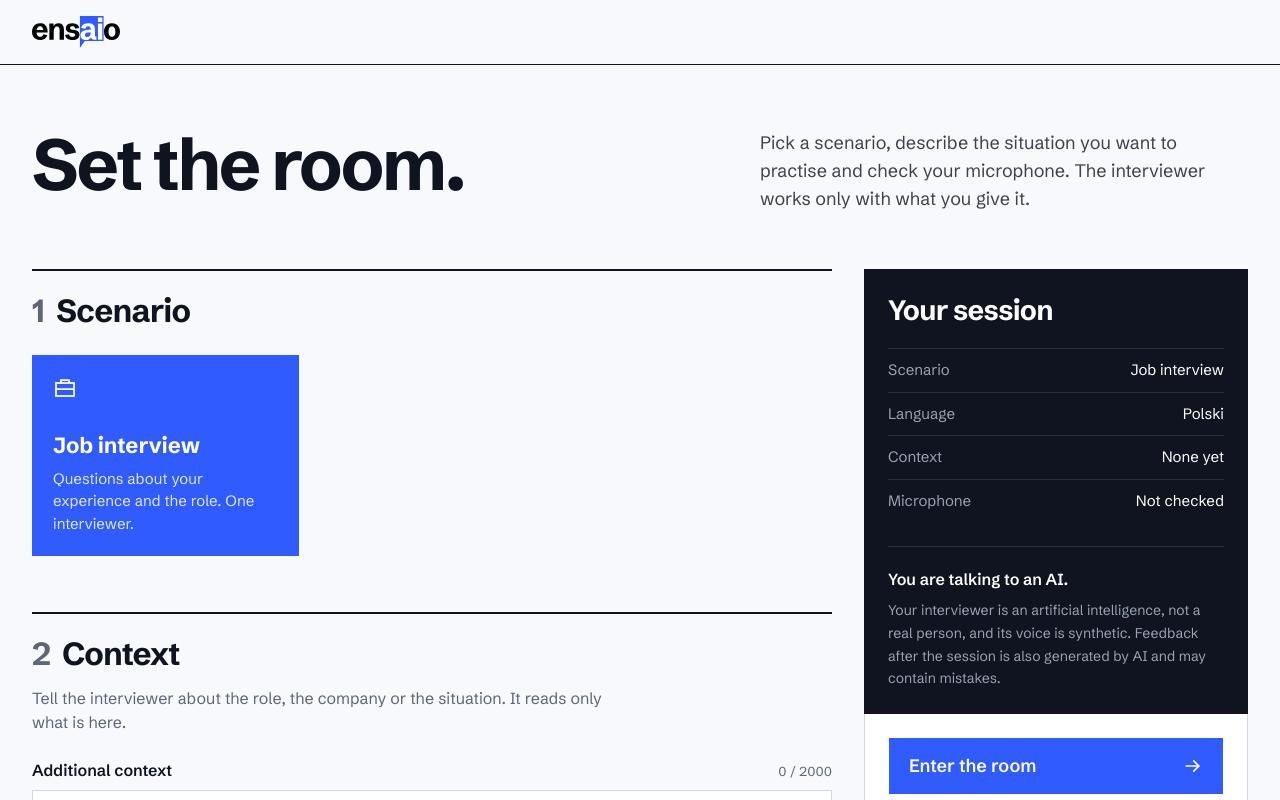
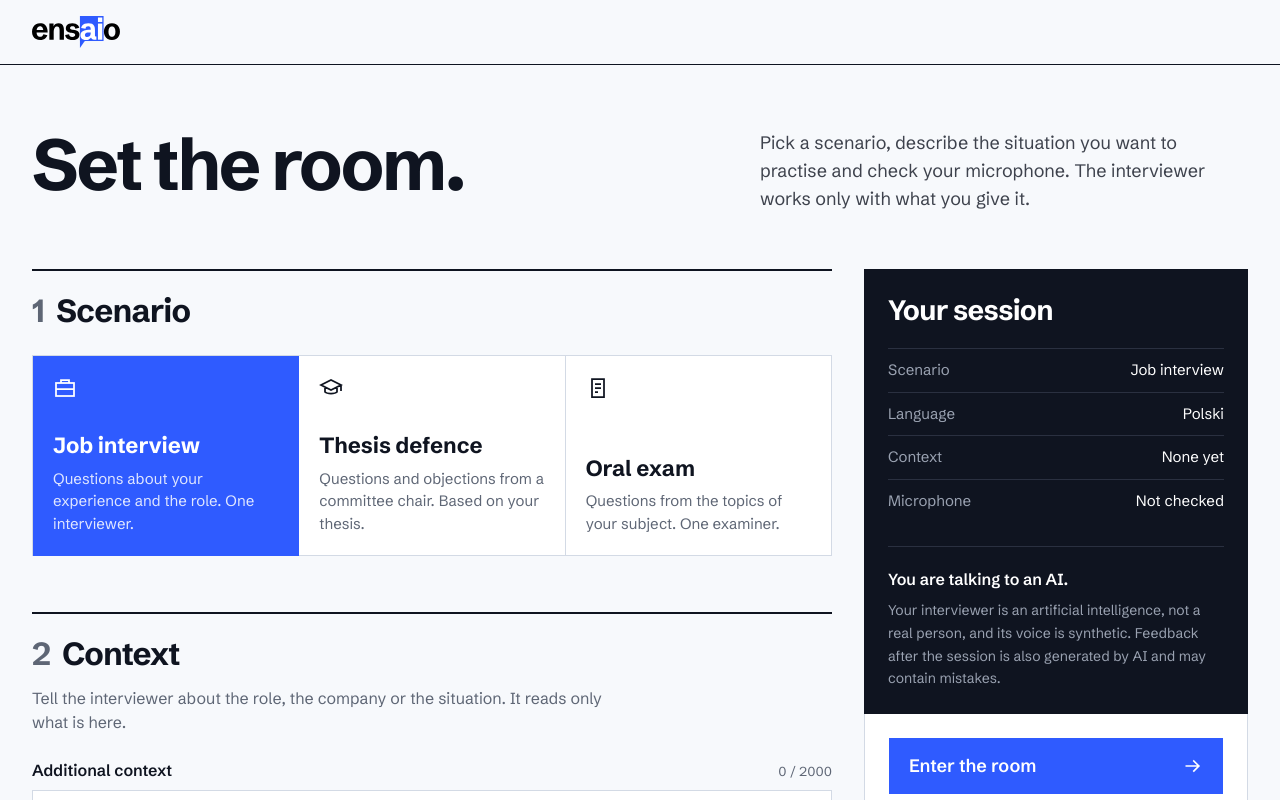
Before and after one commit to Professional-Design-Project/PDP, a Next.js app in the folder frontend/: page /practice in a window 1280 px wide. Shown: the top 800 px of the page. Built offline with nearby package versions, Linux system fonts and the light colour scheme; no server answers.

Commit message:
feat(frontend): let users choose between three scenarios

```diff
--- a/frontend/src/app/practice/page.tsx
+++ b/frontend/src/app/practice/page.tsx
@@ -2,7 +2,14 @@
 
 import { useEffect, useReducer, useRef, useState } from "react";
 import { arrowMotion } from "@/components/button-styles";
-import { ArrowRightIcon, BriefcaseIcon, MicrophoneIcon } from "@/components/icons";
+import {
+  ArrowRightIcon,
+  BriefcaseIcon,
+  ExamIcon,
+  GraduationIcon,
+  MicrophoneIcon,
+} from "@/components/icons";
+import { scenarioCopy, scenarioIds, type ScenarioId } from "@/lib/scenarios";
 import { Loader } from "@/components/loader";
 import { Rise } from "@/components/rise";
 import { Section } from "@/components/section";
@@ -18,6 +25,12 @@ import { StatusLine } from "@/components/status-line";
 
 const API_URL = process.env.NEXT_PUBLIC_API_URL || "http://127.0.0.1:8000/v1";
 const CONTEXT_LIMIT = 2000;
+
+const scenarioIcons: Record<ScenarioId, typeof BriefcaseIcon> = {
+  "job-interview": BriefcaseIcon,
+  "thesis-defence": GraduationIcon,
+  "oral-exam": ExamIcon,
+};
 
 const languages = [
   { value: "pl", label: "Polski" },
@@ -59,6 +72,7 @@ export default function Home() {
     transcript: TranscriptLine[];
     message: string;
   } | null>(null);
+  const [scenario, setScenario] = useState<ScenarioId>("job-interview");
   const [language, setLanguage] = useState("pl");
   const [context, setContext] = useState("");
   const [microphones, setMicrophones] = useState<MediaDeviceInfo[]>([]);
@@ -189,7 +203,7 @@ export default function Home() {
       streamRef.current = stream;
       const session = await request<Session>("/sessions", {
         method: "POST",
-        body: JSON.stringify({ scenario_id: "job-interview", language, context }),
+        body: JSON.stringify({ scenario_id: scenario, language, context }),
       });
       const peer = new RTCPeerConnection({ iceServers: session.ice_servers });
       stream.getTracks().forEach((track) => peer.addTrack(track, stream));
@@ -253,6 +267,7 @@ export default function Home() {
         duration={summary.duration}
         transcript={summary.transcript}
         message={summary.message}
+        heading={scenarioCopy[scenario].finished}
         onAgain={() => void startConversation()}
         onSetup={() => setPhase("setup")}
       />
@@ -277,24 +292,36 @@ export default function Home() {
       <div className="mt-14 grid gap-12 lg:grid-cols-12 lg:gap-8">
         <Rise delay={180} className="space-y-14 lg:col-span-8">
           <Section number={1} title="Scenario">
-            <fieldset disabled={locked} className="grid sm:grid-cols-3">
+            <fieldset
+              disabled={locked}
+              className="grid border-t border-l border-line sm:grid-cols-3"
+            >
               <legend className="sr-only">Scenario</legend>
-              <label className="flex min-h-44 cursor-pointer flex-col border border-cobalt bg-cobalt p-5 text-white has-focus-visible:outline-2 has-focus-visible:outline-offset-2 has-focus-visible:outline-ink">
+              {scenarioIds.map((id) => {
+                const Icon = scenarioIcons[id];
+                return (
+                  <label
+                    key={id}
+                    className="group flex min-h-44 flex-col border-r border-b border-line bg-white p-5 text-ink duration-300 hover:bg-raised has-checked:border-cobalt has-checked:bg-cobalt has-checked:text-white has-focus-visible:outline-2 has-focus-visible:outline-offset-2 has-focus-visible:outline-ink"
+                  >
                     <input
                       type="radio"
                       name="scenario"
-                  value="job-interview"
-                  defaultChecked
+                      value={id}
+                      checked={scenario === id}
+                      onChange={() => setScenario(id)}
                       className="sr-only"
                     />
-                <BriefcaseIcon className="size-6" />
+                    <Icon className="size-6 transition-transform duration-300 ease-(--ease-soft) group-hover:-translate-y-0.5" />
                     <span className="mt-auto pt-8 text-[22px] leading-tight font-bold">
-                  Job interview
+                      {scenarioCopy[id].title}
                     </span>
-                <span className="mt-2 text-[15px] text-white/85">
-                  Questions about your experience and the role. One interviewer.
+                    <span className="mt-2 text-[15px] text-muted group-has-checked:text-white/85">
+                      {scenarioCopy[id].description}
                     </span>
                   </label>
+                );
+              })}
             </fieldset>
           </Section>
 
@@ -319,7 +346,7 @@ export default function Home() {
                   maxLength={CONTEXT_LIMIT}
                   disabled={locked}
                   onChange={(event) => setContext(event.target.value)}
-                  placeholder="For example: junior backend developer at a fintech, second round, they asked about system design last time."
+                  placeholder={scenarioCopy[scenario].placeholder}
                   className="mt-2 block min-h-36 w-full resize-y border border-line bg-white p-4 placeholder:text-muted/80 focus-visible:border-ink focus-visible:outline-none disabled:bg-raised disabled:text-muted"
                 />
               </div>
@@ -393,7 +420,7 @@ export default function Home() {
             <h2 className="text-[28px] leading-tight font-bold tracking-tight">Your session</h2>
             <dl className="mt-5 text-[15px]">
               {[
-                ["Scenario", "Job interview"],
+                ["Scenario", scenarioCopy[scenario].title],
                 ["Language", languageLabel],
                 ["Context", context.trim() ? `${context.trim().length} characters` : "None yet"],
                 ["Microphone", microphoneSummary],
@@ -448,6 +475,7 @@ export default function Home() {
           state={live}
           connected={connected}
           language={languageLabel}
+          scenario={scenarioCopy[scenario].title}
           muted={muted}
           ending={ending}
           onToggleMute={toggleMute}
--- a/frontend/src/components/icons.tsx
+++ b/frontend/src/components/icons.tsx
@@ -100,3 +100,33 @@ export function CloseIcon({ className }: IconProps) {
     </svg>
   );
 }
+
+export function GraduationIcon({ className }: IconProps) {
+  return (
+    <svg
+      viewBox="0 0 24 24"
+      fill="none"
+      stroke="currentColor"
+      strokeWidth="1.75"
+      aria-hidden="true"
+      className={className}
+    >
+      <path d="M2 9l10-5 10 5-10 5ZM6 11v5c2 2 10 2 12 0v-5M22 9v6" />
+    </svg>
+  );
+}
+
+export function ExamIcon({ className }: IconProps) {
+  return (
+    <svg
+      viewBox="0 0 24 24"
+      fill="none"
+      stroke="currentColor"
+      strokeWidth="1.75"
+      aria-hidden="true"
+      className={className}
+    >
+      <path d="M6 3h12v18H6ZM9 8h6M9 12h6M9 16h3" />
+    </svg>
+  );
+}
--- a/frontend/src/components/session/live-session.tsx
+++ b/frontend/src/components/session/live-session.tsx
@@ -20,6 +20,7 @@ type LiveSessionProps = {
   state: LiveState;
   connected: boolean;
   language: string;
+  scenario: string;
   muted: boolean;
   ending: boolean;
   onToggleMute: () => void;
@@ -42,6 +43,7 @@ export function LiveSession({
   state,
   connected,
   language,
+  scenario,
   muted,
   ending,
   onToggleMute,
@@ -92,7 +94,9 @@ export function LiveSession({
     >
       <header className="flex h-16 shrink-0 items-center justify-between gap-4 border-b border-ink-line px-4 sm:px-8">
         <Image src="/brand/logo-light.svg" alt="ensaio" width={88} height={31} />
-        <p className="hidden text-[15px] text-ink-muted md:block">Job interview / {language}</p>
+        <p className="hidden text-[15px] text-ink-muted md:block">
+          {scenario} / {language}
+        </p>
         <div className="flex items-center gap-5">
           <p className="text-[28px] leading-none font-bold tracking-[-0.04em] tabular-nums">
             {formatClock(elapsed)}
--- a/frontend/src/components/session/session-summary.tsx
+++ b/frontend/src/components/session/session-summary.tsx
@@ -7,6 +7,7 @@ type SessionSummaryProps = {
   duration: number;
   transcript: TranscriptLine[];
   message: string;
+  heading: string;
   onAgain: () => void;
   onSetup: () => void;
 };
@@ -15,6 +16,7 @@ export function SessionSummary({
   duration,
   transcript,
   message,
+  heading,
   onAgain,
   onSetup,
 }: SessionSummaryProps) {
@@ -33,7 +35,7 @@ export function SessionSummary({
           as="h1"
           className="text-[56px] leading-[0.92] font-bold tracking-[-0.04em] sm:text-[96px] lg:col-span-7"
         >
-          Interview finished.
+          {heading}
         </Rise>
         <Rise
           as="p"
--- /dev/null
+++ b/frontend/src/lib/scenarios.ts
@@ -0,0 +1,30 @@
+export type ScenarioId = "job-interview" | "thesis-defence" | "oral-exam";
+
+export const scenarioIds: ScenarioId[] = ["job-interview", "thesis-defence", "oral-exam"];
+
+export const scenarioCopy: Record<
+  ScenarioId,
+  { title: string; description: string; placeholder: string; finished: string }
+> = {
+  "job-interview": {
+    title: "Job interview",
+    description: "Questions about your experience and the role. One interviewer.",
+    placeholder:
+      "For example: junior backend developer at a fintech, second round, they asked about system design last time.",
+    finished: "Interview finished.",
+  },
+  "thesis-defence": {
+    title: "Thesis defence",
+    description: "Questions and objections from a committee chair. Based on your thesis.",
+    placeholder:
+      "For example: master's thesis on battery state estimation with a Kalman filter. The review says the choice of method is not justified enough.",
+    finished: "Defence finished.",
+  },
+  "oral-exam": {
+    title: "Oral exam",
+    description: "Questions from the topics of your subject. One examiner.",
+    placeholder:
+      "For example: second-year exam in operating systems. Topics: processes and threads, scheduling, memory management, file systems.",
+    finished: "Exam finished.",
+  },
+};
```
Also changed, not shown: 2 other files (tests, documents, lock files or other folders). Lines whose indentation alone changed are shown as unchanged.
